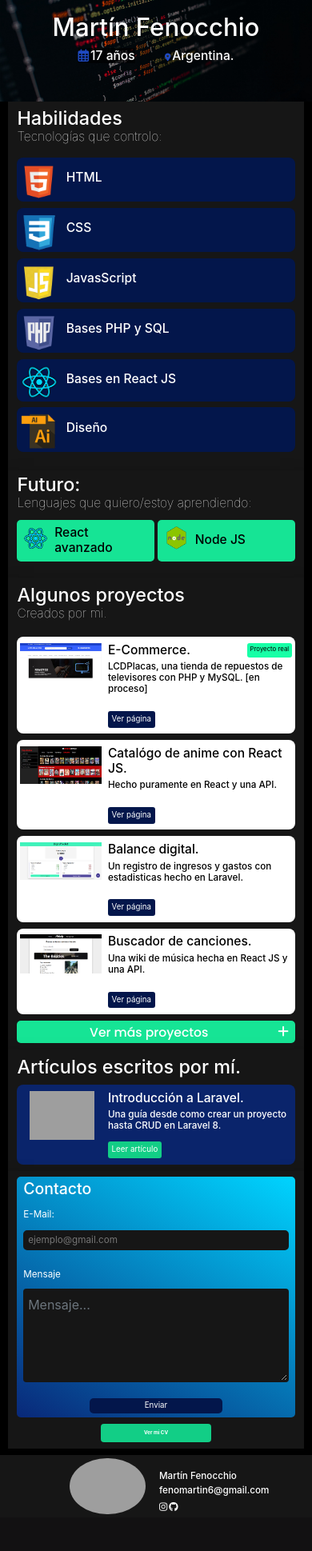
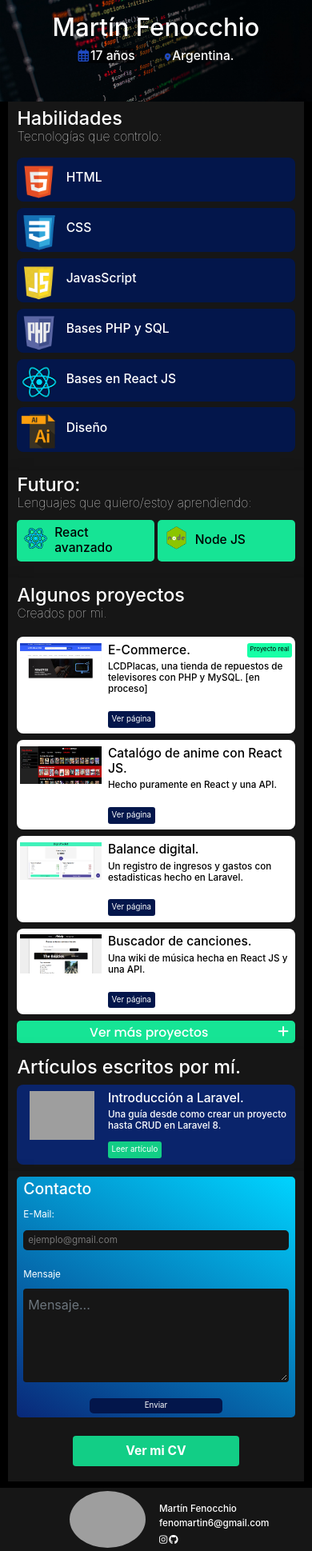
Before and after one commit to Novak-Fenocchio/Portafolio, a PHP site: page / in a window 390 px wide. Shown: the whole page at 80% size. Before the commit the page ends 1893 px from the top, so only its background shows below. Run offline with PHP 8.4, Linux system fonts and the light colour scheme; some libraries are stand-ins or nearby versions; grey boxes are pictures that could not be loaded.

Commit message:
CV fixed

```diff
--- a/css/mobile.css
+++ b/css/mobile.css
@@ -171,4 +171,10 @@
   .padding {
     margin-top: 0;
   }
+  .verMiCV {
+    font-size: 4vw;
+    margin-top: 6vw;
+    margin-bottom: 3vw;
+    width: 60%;
+  }
 }
```
